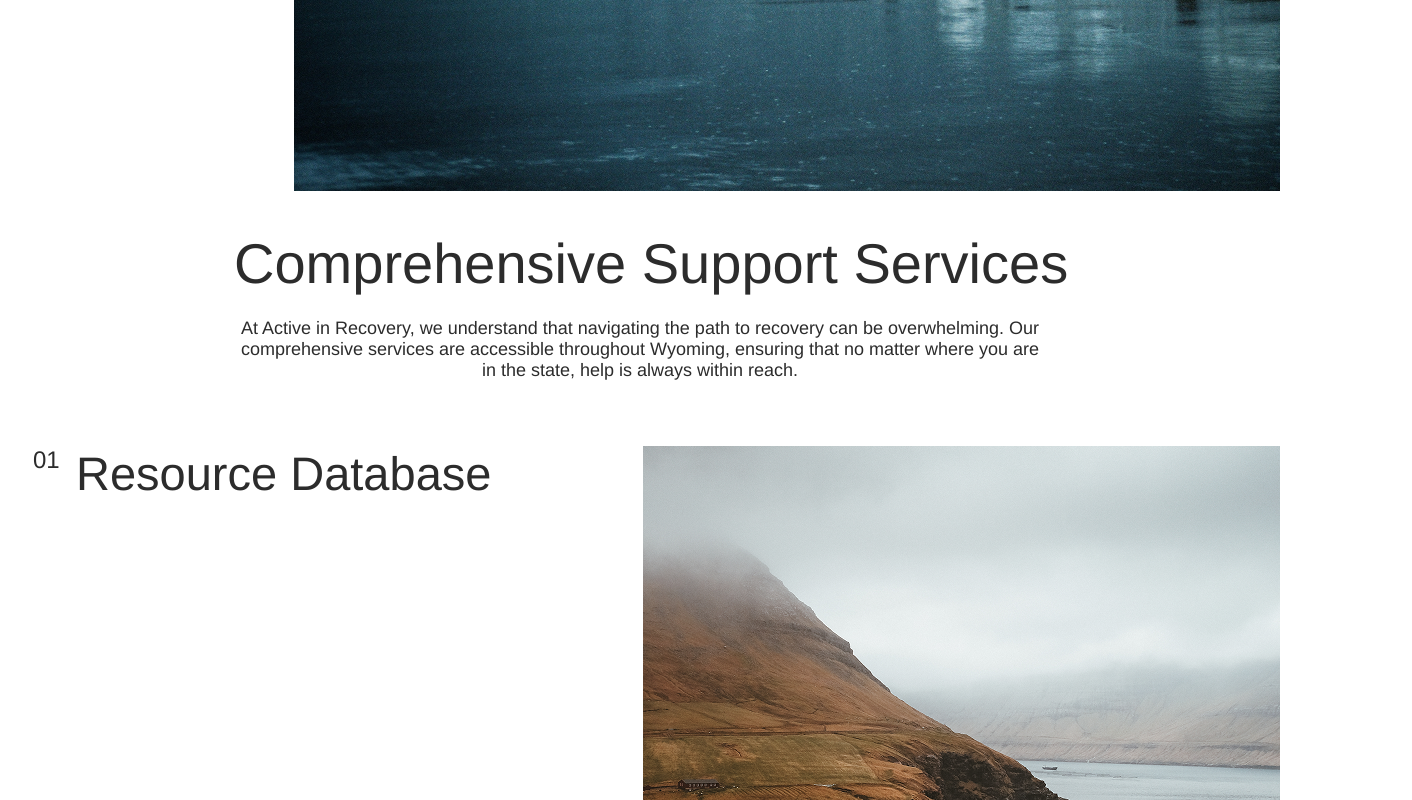
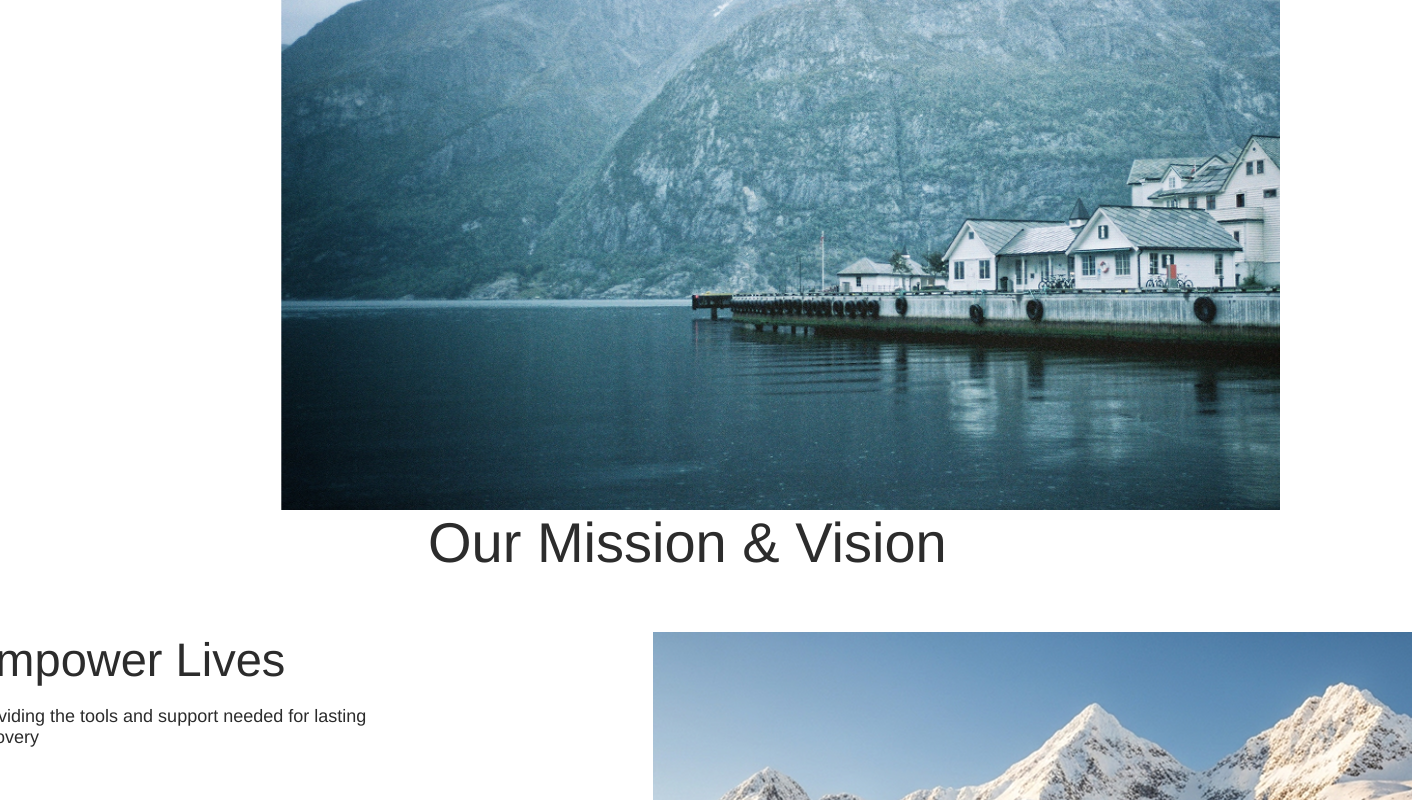
Before and after one commit to AdeJulius46/anime, a Next.js app: page / in a window 1280 px wide. Shown: the part 2000-2800 px from the top of the page, 1412 px wide, since content can reach past the window. Built offline with nearby package versions, Linux system fonts and the light colour scheme.

Commit message:
pages working

```diff
--- a/src/app/Landing/Aboutus/page.tsx
+++ b/src/app/Landing/Aboutus/page.tsx
@@ -1,10 +1,18 @@
 "use client"
 import { useRef } from 'react'
-import { useInView, motion} from 'framer-motion'
+import { useInView, motion,useScroll,useTransform} from 'framer-motion'
 const About = () => {
  const ref = useRef(null)
 
-   const isInView = useInView(ref, { once: true, margin: "-100px" }); //
+   const isInView = useInView(ref, { once: true, margin: "-100px" })
+
+    const { scrollYProgress } = useScroll({
+    target: ref,
+    offset: ["start end", "end start"],
+  });
+
+   const scale = useTransform(scrollYProgress, [0, 0.5, 1], [1, 1.09, 1]);
+    const height = useTransform(scrollYProgress, [0, 0.5, 1], ["75vh", "85vh", "75vh"]);
 
   return (
     <div>
@@ -40,15 +48,45 @@ const About = () => {
           specialists, counselors, and peer support advocates, work tirelessly
           to ensure no Wyoming resident faces these challenges alone.
         </motion.p>
+        < motion.div
+          style={{ height,scale}}
+        >
+            <motion.img
 
-            <img   className="ml-[-26px] w-[1204px] h-[703px] mt-[45px] bg-cover bg-[50%_50%]"  src={"/Frame2.png"}     />
-        <p className="h-[68px] w-[852px] self-center mt-20 [font-family:'Sora',Helvetica] font-normal text-[#2c2c2c] text-lg text-center tracking-[0] leading-[normal]">
+            className="ml-[-26px] w-[1204px] h-[703px] mt-[45px] bg-cover bg-[50%_50%]"  src={"/Frame2.png"}
+               style={{height}}
+            />
+
+        </motion.div>
+
+        <motion.p
+        initial={{ opacity: 0  }} // starts lower and invisible
+      animate={isInView ? { opacity: 1 } : {}}  // fades in and slides up
+      transition={{
+         delay: 3,                       // ⏳ wait 3 seconds before starting
+         duration: 1,                     // fade in over 1 second
+         ease: "easeInOut"    // smooth easing
+      }}
+        className="h-[68px] w-[852px] self-center mt-[150px]  mb-[40px][font-family:'Sora',Helvetica] font-normal text-[#2c2c2c] text-lg text-center tracking-[0] leading-[normal]">
           We understand that recovery isn't just about overcoming addiction—it's
           about rebuilding lives, restoring families, and strengthening
           communities. We're committed to making recovery accessible to
           everyone, regardless of location, financial situation, or background.
-        </p>
-            <img   className="ml-[294px] w-[1178px] h-[703px] mt-[45px] bg-cover bg-[50%_50%]"  src={"/Frame3.png"}     />
+        </motion.p>
+
+
+
+              < motion.div
+          style={{ height,scale}}
+        >
+            <motion.img
+
+            className="ml-[294px] w-[1178px] h-[703px] mt-[45px] bg-cover bg-[50%_50%]"  src={"/Frame3.png"}
+               style={{height}}
+            />
+
+        </motion.div>
+
 
       </section>
     </div>
--- a/src/app/Landing/Comprehensive/page.tsx
+++ b/src/app/Landing/Comprehensive/page.tsx
@@ -1,8 +1,7 @@
+"use client"
+import { motion } from "framer-motion";
+
 import React from 'react'
-
-
-
-
 const supportServices = [
   {
     number: "01",
@@ -25,8 +24,18 @@ const supportServices = [
 ];
 const Comprehensive = () => {
   return (
-    <div className='w-full  bg-[#fff] overflow-hidden '>
- <section className="w-full  h-[2149px] relative  w-full  bg-[#fff] ">
+    <motion.div
+                 initial={{ opacity: 0, y: 100 }}
+        whileInView={{ opacity: 1, y: 0 }}
+        transition={{
+          duration: 1.2,
+          ease: [0.25, 1, 0.5, 1], // cubic-bezier easing for smooth motion
+        }}
+    className='w-full  bg-[#fff] overflow-hidden '>
+ <motion.section
+
+
+ className="w-full h-[300vh] relative  bg-[#fff] ">
         <p className="absolute  mt-[40px]  top-[87px] left-[calc(50.00%_-_400px)] w-[800px] [font-family:'Sora',Helvetica] font-normal text-[#2c2c2c] text-lg text-center tracking-[0] leading-[normal]">
           At Active in Recovery, we understand that navigating the path to
           recovery can be overwhelming. Our comprehensive services are
@@ -82,12 +91,12 @@ const Comprehensive = () => {
           alt="Line"
           src="/line-4.svg"
         />
-      </section>
+      </motion.section>
 
 
 
 
-    </div>
+    </motion.div>
   )
 }
 
--- a/src/app/Landing/Hero/page.tsx
+++ b/src/app/Landing/Hero/page.tsx
@@ -22,7 +22,7 @@ const Hero = () => {
           duration:2,
           ease: [0.25, 1, 0.5, 1], // smooth cinematic ease
         }}
-      className="sticky scrollbar-hide top-0 h-screen bg-[url('/landing.png')] bg-cover bg-center bg-no-repeat flex items-center"
+      className="sticky  top-0 h-screen bg-[url('/landing.png')] bg-cover bg-center bg-no-repeat flex items-center"
     >
 
       <div className="absolute bottom-0 left-0 w-full h-60 bg-gradient-to-t from-black/90 via-black/60 to-transparent rounded-b-lg" />
--- /dev/null
+++ b/src/app/Landing/Ourmission/page.tsx
@@ -0,0 +1,82 @@
+import React from 'react'
+
+function Ourmission() {
+
+
+const missionItems = [
+  {
+    title: "Empower Lives",
+    description: "Providing the tools and support needed for lasting recovery",
+    imageSrc: "Frame 4.png",
+    iconSrc: "Frame 5.png",
+    imageTop: "top-[122px]",
+    imageLeft: "left-[653px]",
+    iconTop: "top-[579px]",
+    iconLeft: "left-[278px]",
+    titleTop: "top-[122px]",
+    descTop: "top-[196px]",
+  },
+  {
+    title: "Reduce Stigma",
+    description:
+      "Transforming perception through awareness, action and education",
+    imageSrc: "Frame 6.png",
+    iconSrc: "Frame7.png",
+    imageTop: "top-[885px]",
+    imageLeft: "left-[653px]",
+    iconTop: "top-[1342px]",
+    iconLeft: "left-[278px]",
+    titleTop: "top-[885px]",
+    descTop: "top-[959px]",
+  },
+  {
+    title: "Build a Stronger Wyoming",
+    description: "Empowering individuals to heal communities",
+    imageSrc: "Frame 8.png ",
+    iconSrc: "Frame 9.png",
+    imageTop: "top-[1648px]",
+    imageLeft: "left-[653px]",
+    iconTop: "top-[2105px]",
+    iconLeft: "left-[278px]",
+    titleTop: "top-[1648px]",
+    descTop: "top-[1786px]",
+  },
+];
+
+  return (
+    <div className='w-full  bg-[#fff] h-[330vh] relative '>
+        <section className=" w-full  bg-[#fff]">
+        <h2 className="absolute top-0 left-[calc(50.00%_-_212px)] [font-family:'DM_Serif_Text',Helvetica] font-normal text-[#2c2c2c] text-[56px] tracking-[0] leading-[normal]">
+          Our Mission &amp; Vision
+        </h2>
+
+        {missionItems.map((item, index) => (
+          <React.Fragment key={`mission-${index}`}>
+            <img
+              src={item.imageSrc}
+              alt={`${item.title} image`}
+              className={`absolute ${item.imageTop} ${item.imageLeft} w-[759px] h-[703px] object-cover`}
+            />
+            <img
+              src={item.iconSrc}
+              alt={`${item.title} icon`}
+              className={`absolute ${item.iconTop} ${item.iconLeft} w-[346px] h-[246px] object-cover`}
+            />
+            <h3
+              className={`absolute ${item.titleTop} left-[calc(50.00%_-_676px)] ${index === 2 ? "w-[351px]" : ""} [font-family:'DM_Serif_Text',Helvetica] font-normal text-[#2c2c2c] text-[47px] tracking-[0] leading-[normal]`}
+            >
+              {item.title}
+            </h3>
+            <p
+              className={`absolute ${item.descTop} left-[calc(50.00%_-_670px)] w-[425px] [font-family:'Sora',Helvetica] font-normal text-[#2c2c2c] text-lg tracking-[0] leading-[normal]`}
+            >
+              {item.description}
+            </p>
+          </React.Fragment>
+        ))}
+      </section>
+    </div>
+  )
+}
+
+export default Ourmission
--- a/src/app/Landing/Ourpartnership/page.tsx
+++ b/src/app/Landing/Ourpartnership/page.tsx
@@ -32,14 +32,16 @@ const partnershipItems = [
 
 export default function Ourpartner(){
   return (
-  <div  className='ml-20 w-full  h-[769px] mt-20  gap-[45px]'>
+  <div  className='w-full relative bg-[#fff]   h-[769px]  gap-[45px]'>
  <h2 className="ml-px h-[77px]  px-4 [font-family:'DM_Serif_Text',Helvetica] font-normal text-[#2c2c2c] text-[56px] text-center tracking-[0] leading-[normal] ">              Our Strategic Partnerships
         </h2>
 
-        <div className="inline-flex w-[1352px] h-[647px] relative items-center gap-[46px]">
+        <div className="flex w-[1352px] h-screen items-center gap-[46px] ">
+          <div>
           <img src="https://images.pexels.com/photos/3184291/pexels-photo-3184291.jpeg?auto=compress&cs=tinysrgb&w=529" alt="Strategic partnerships" className="relative w-[529px] h-[647px] object-cover" />
+          </div>
 
-          <div className="flex flex-col w-[777px] items-start gap-[45px] relative">
+          <div className="flex flex-col w-[777px] items-start gap-[45px]  overflow-y-auto">
             {partnershipItems.map((item, index) => (
               <div
                 key={`partnership-${index}`}
@@ -65,6 +67,7 @@ export default function Ourpartner(){
               </div>
             ))}
           </div>
+
         </div>
         </div>
 
--- a/src/app/page.tsx
+++ b/src/app/page.tsx
@@ -7,19 +7,23 @@ import Header from "./Landing/Header/Header";
 import About from "./Landing/Aboutus/page";
 import Comprehensive from "./Landing/Comprehensive/page";
 import Hero from "./Landing/Hero/page";
+import Ourpartner from "./Landing/Ourpartnership/page";
+import Ourmission from "./Landing/Ourmission/page";
 export default function Home() {
 
 
   return (
-    <div className="relative h-[1000vh]">
+    <div className="relative  bg-[#fff]">
       <Header />
       {/* ✅ Correct prop name + syntax */}
       <Hero />
 
 
 
-      <section>
+      <section className="bg-[#ffff]">
         <About />
+        <Ourmission/>
+        <Ourpartner />
         <Comprehensive />
       </section>
     </div>
```
